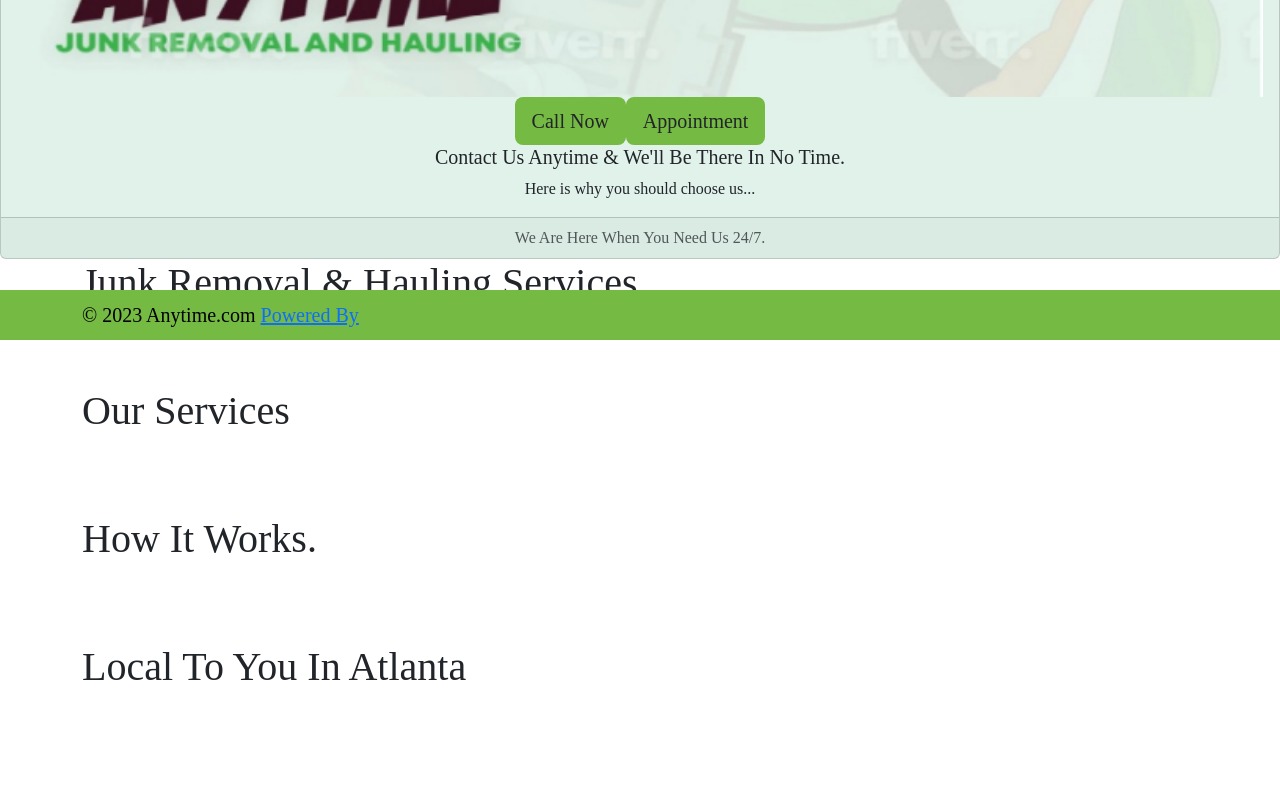
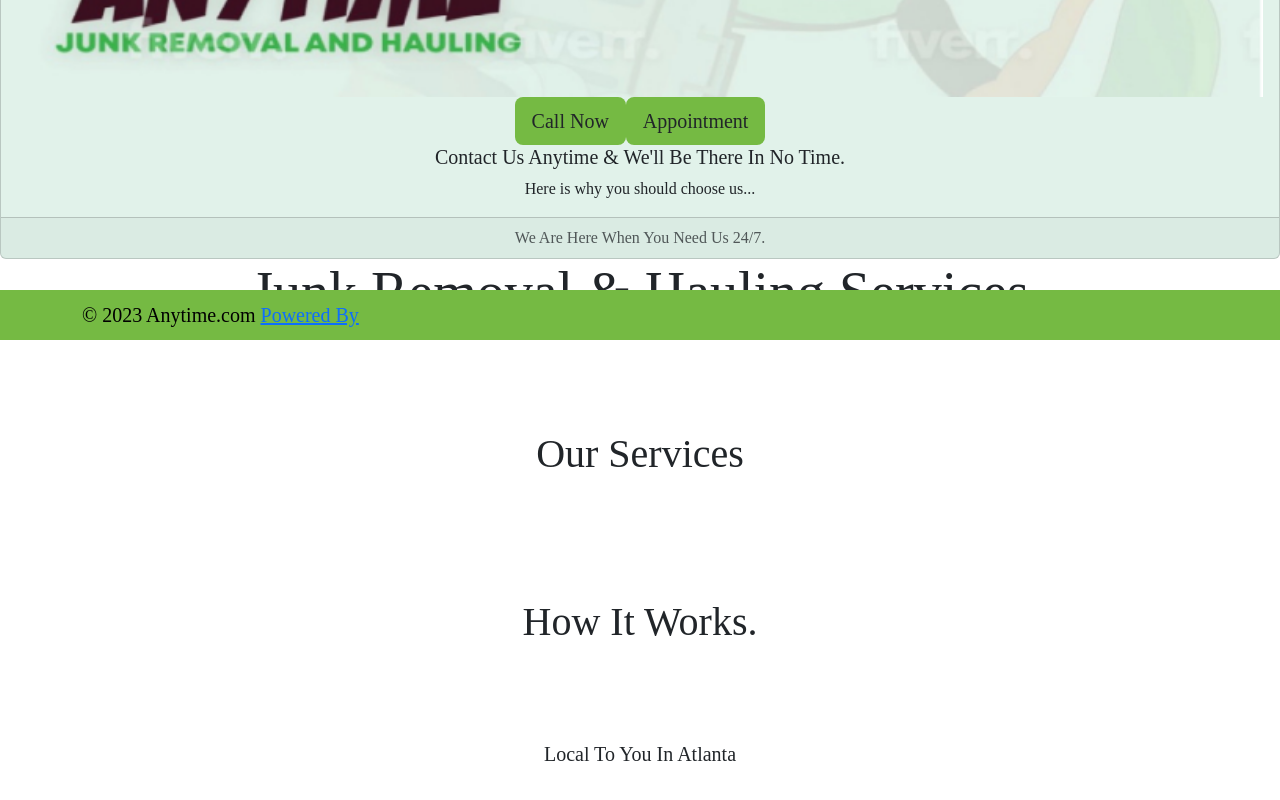
Before and after one commit to dagreatcode/Anytime, a React (Create React App) app in the folder client/: page / in a window 1280 px wide. Shown: the part 460-1260 px from the top of the page. Before the commit the page ends 1231 px from the top, so only its background shows below. Built offline with nearby package versions, Linux system fonts and the light colour scheme.

Commit message:
updating the jumbotron

```diff
--- a/client/src/containers/Home/Home.jsx
+++ b/client/src/containers/Home/Home.jsx
@@ -6,9 +6,10 @@ const Home = () => {
   return (
     <>
       <Banner />
+      <div className="jumbotron" style={{textAlign: "center"}}>
       <div className="container">
         <div className="row">
-          <h1>Junk Removal & Hauling Services</h1>
+          <h1 class="display-4">Junk Removal & Hauling Services</h1>
         </div>
       </div>
       <br/>
@@ -16,7 +17,7 @@ const Home = () => {
       <br/>
       <div className="container">
         <div className="row">
-          <h1 className>
+          <h1 className="my-4">
             Our Services
           </h1>
         </div>
@@ -26,7 +27,7 @@ const Home = () => {
       <br/>
       <div className="container">
         <div className="row">
-          <h1>How It Works.</h1>
+          <h1 className="my-4">How It Works.</h1>
         </div>
       </div>
       <br/>
@@ -34,8 +35,9 @@ const Home = () => {
       <br/>
       <div className="container">
         <div className="row">
-          <h1>Local To You In Atlanta</h1>
+          <h1 className="lead">Local To You In Atlanta</h1>
         </div>
+      </div>
       </div>
       <br/>
       <br/>
```
